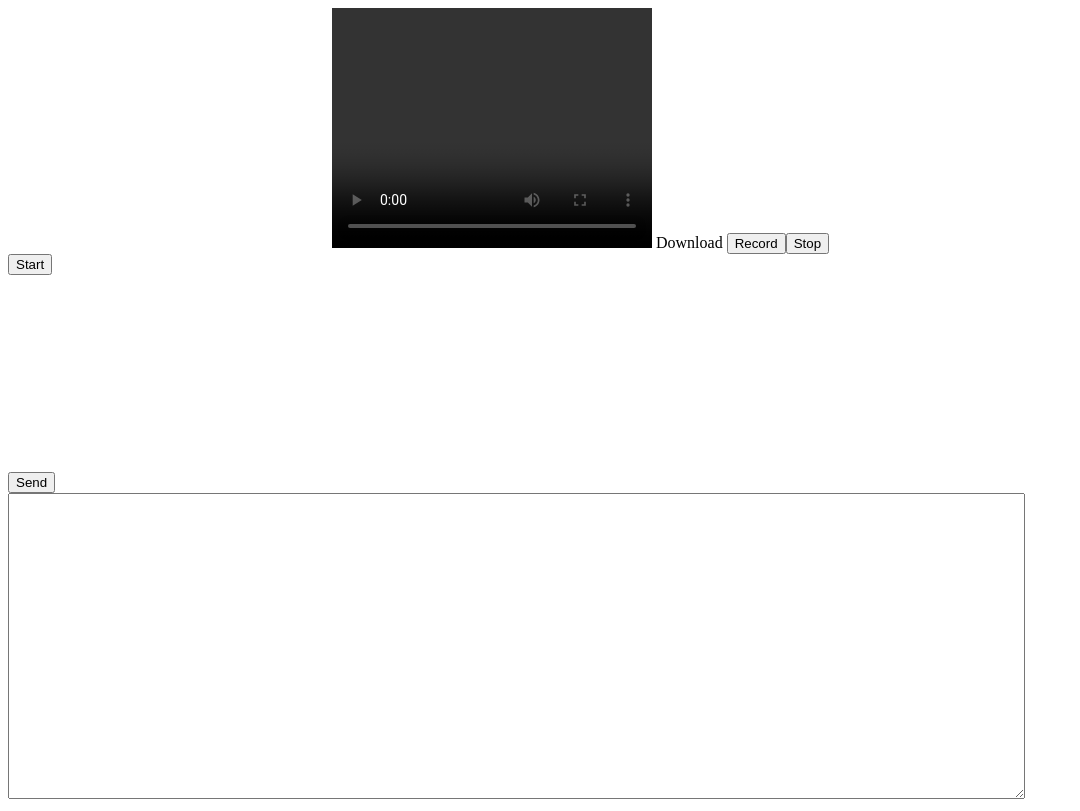
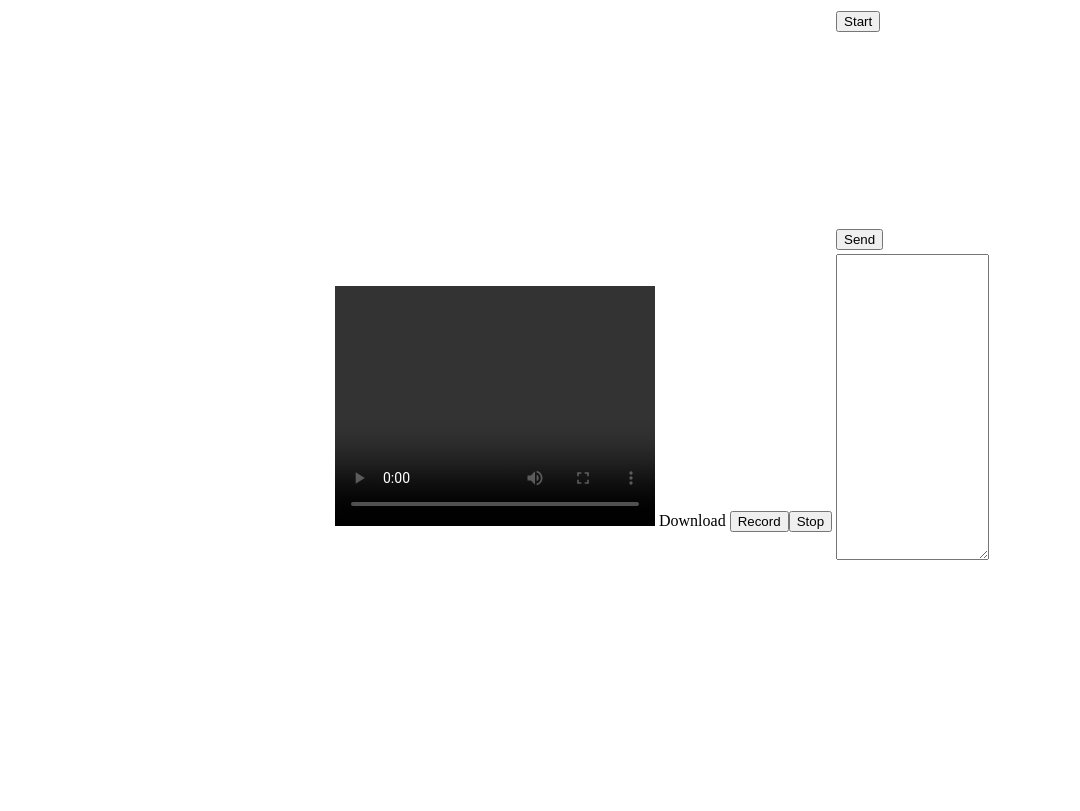
Before and after one commit to pmadhusudhan/interview, a plain HTML site: page index.html in a window 1280 px wide. Shown: the whole page, without its empty margins (0-1080 px from the left). Drawn offline with nearby package versions, Linux system fonts and the light colour scheme.

Commit message:
Update index.html

```diff
--- a/index.html
+++ b/index.html
@@ -98,21 +98,36 @@
 
 
 </script>
+<table>
+	<tr>
+		<td>
+		</td>
+		<td>
+			<div id='result' style="height: 200px;width: 80%;font-size: 14px;font-family:helvetica;overflow:auto;"><button id="get" onclick="getQA()">Start</button></div>
 
-    <video id="preview" width="320" height="240" autoplay></video> <video id="recording" width="320" height="240" controls></video>
-  <a id="downloadButton" class="button">
-    Download
-  </a>
+<br><button id="send" onclick="showNext()">Send</button><br>
+		</td>
+	</tr>
+	<tr>
+		<td>
+			 <video id="preview" width="320" height="240" autoplay></video> <video id="recording" width="320" height="240" controls></video>
+			  <a id="downloadButton" class="button">
+			    Download
+			  </a>
+
+   			 <button id="start-recording" onclick="record()">Record</button><button id="stop-recording" onclick="stopRecord()">Stop</button>
+		</td>
+		<td>
+			<textarea id="prompt_div" style="height: 300px;width: 80%;font-size: 14px;font-family:helvetica"></textarea>
+		</td>
+	</tr>
+	</table>
 
 
-    <button id="start-recording" onclick="record()">Record</button><button id="stop-recording" onclick="stopRecord()">Stop</button>
 
 
-<div id='result' style="height: 200px;width: 80%;font-size: 14px;font-family:helvetica;overflow:auto;"><button id="get" onclick="getQA()">Start</button></div>
 
-<br><button id="send" onclick="showNext()">Send</button><br>
 
-<textarea id="prompt_div" style="height: 300px;width: 80%;font-size: 14px;font-family:helvetica"></textarea>
 	<label id="log" style="display:none"></label>
   <script src="selfie2.js"></script>
 </body>
```
